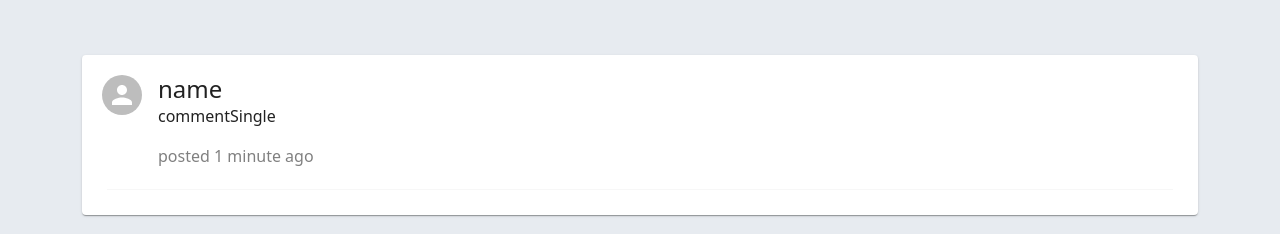
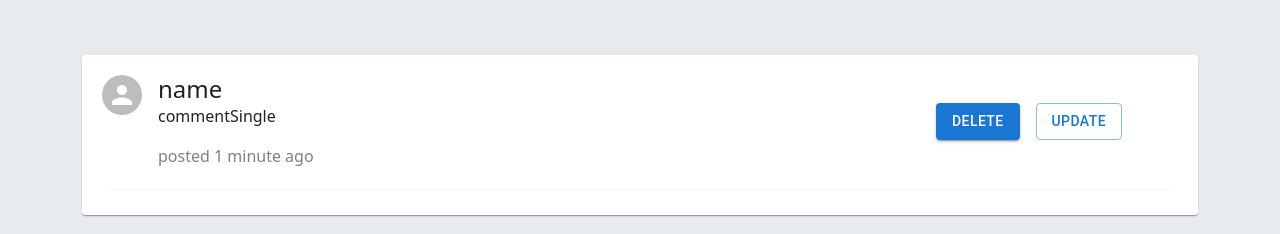
Before and after one commit to coddermoon/quick-visa-client, a React (Create React App) app: page /reviews in a window 1280 px wide. Shown: the part 145-379 px from the top of the page. Built offline with nearby package versions, Linux system fonts and the light colour scheme; no server answers.

Commit message:
review page add done

```diff
--- a/src/pages/UserReview/UserReview.js
+++ b/src/pages/UserReview/UserReview.js
@@ -1,4 +1,4 @@
-import { Avatar, Divider, Grid, Paper } from '@mui/material';
+import { Avatar, Button, Divider, Grid, Paper } from '@mui/material';
 import React from 'react';
 import { Container } from 'react-bootstrap';
 
@@ -23,7 +23,12 @@ const UserReview = () => {
              posted 1 minute ago
            </p>
          </Grid>
+         <div className='me-5 d-flex flex-direction-column align-items-center' >
+       <Button className='mx-2' variant="contained">delete  </Button>
+<Button className='mx-2' variant="outlined">update</Button>
+       </div >
        </Grid>
+
        <Divider variant="fullWidth" style={{ margin: "5px 5px" }} />
 
      </Paper>
```
